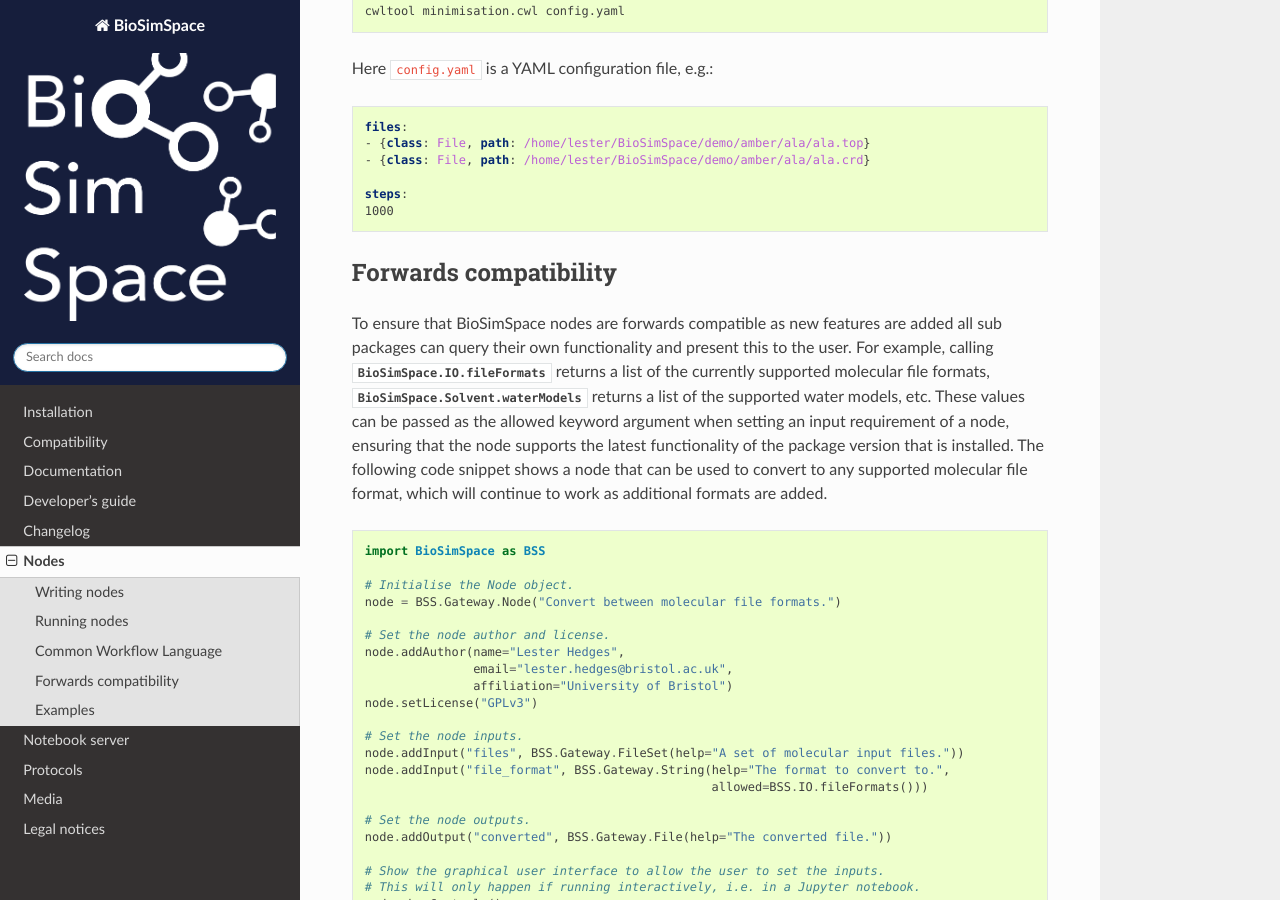
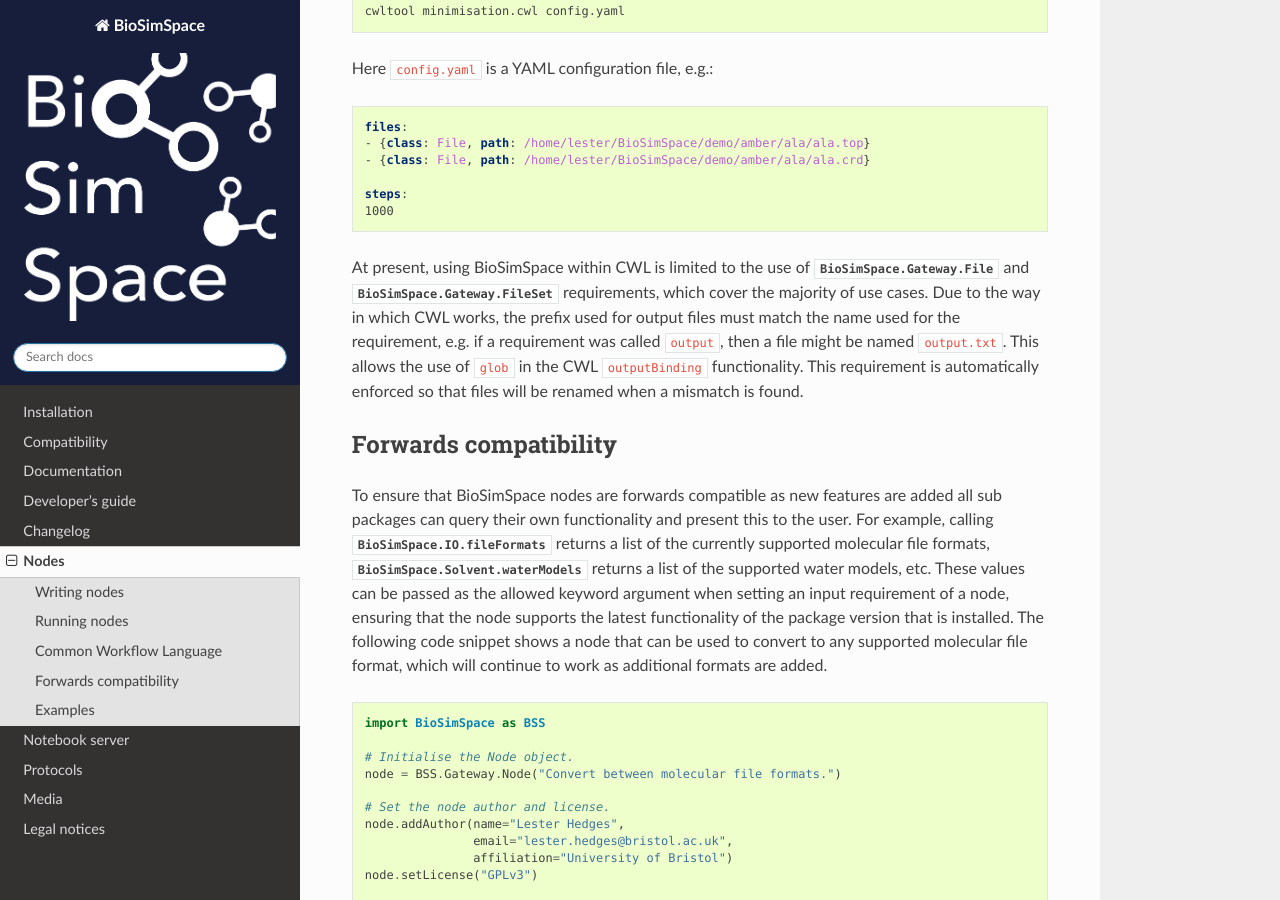
Before and after one commit to michellab/BioSimSpace, a Sphinx documentation site: the page built from doc/source/nodes.rst, in a window 1280 px wide and 900 px high, scrolled down 3246 px. Built offline with Sphinx 7.4.7 and the Read the Docs theme 2.0.0, drawn with Linux system fonts in a browser that asks for light colours; the version number could not be read and is left out.

Commit message:
Added note regarding CWL limitations and restrictions.

```diff
--- a/doc/source/nodes.rst
+++ b/doc/source/nodes.rst
@@ -159,6 +159,17 @@ Here ``config.yaml`` is a YAML configuration file, e.g.:
     steps:
     1000
 
+At present, using BioSimSpace within CWL is limited to the use of
+:class:`BioSimSpace.Gateway.File <BioSimSpace.Gateway.File>`
+and
+:class:`BioSimSpace.Gateway.FileSet <BioSimSpace.Gateway.FileSet>`
+requirements, which cover the majority of use cases. Due to the way in which
+CWL works, the prefix used for output files must match the name used for the
+requirement, e.g. if a requirement was called ``output``, then a file might be
+named ``output.txt``. This allows the use of ``glob`` in the CWL ``outputBinding``
+functionality. This requirement is automatically enforced so that files will
+be renamed when a mismatch is found.
+
 Forwards compatibility
 ======================
 
```
